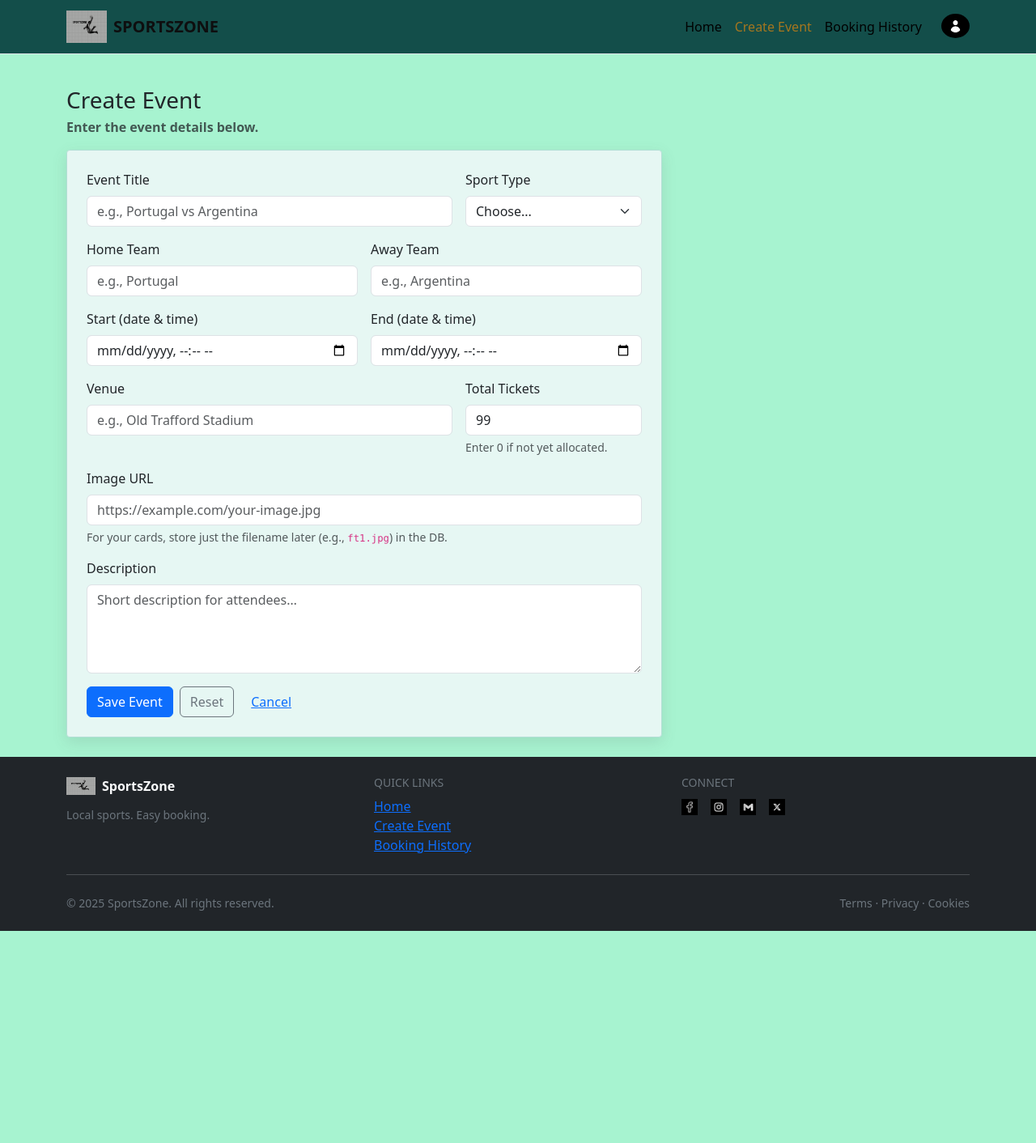
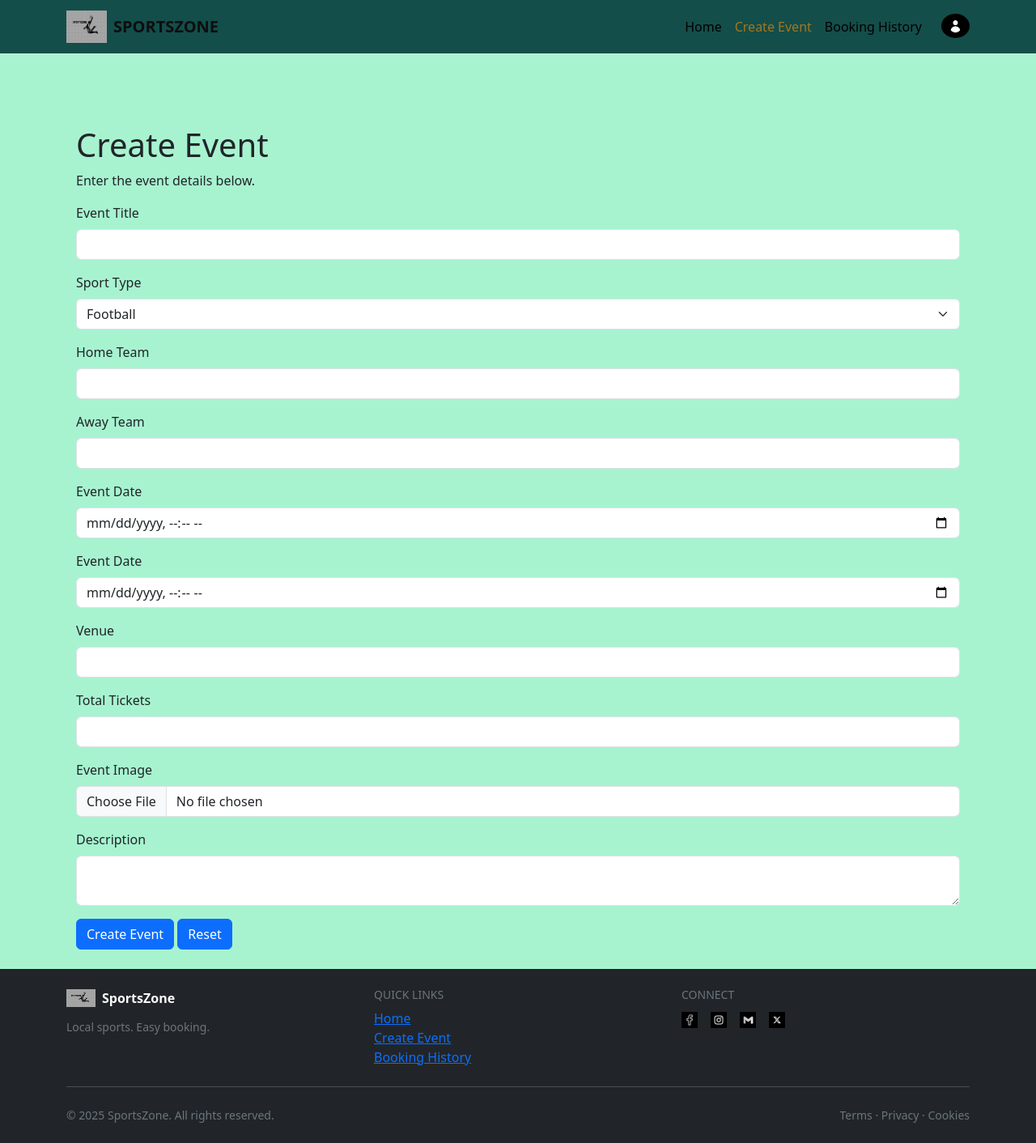
Before and after one commit to wangchuktashi/207-Group-33, a Flask app: page /create-event in a window 1280 px wide. Shown: the whole page at 81% size. Before the commit the page ends 1150 px from the top, so only its background shows below. Run offline with Flask 3, Linux system fonts and the light colour scheme; a user stored in the database is signed in; some libraries are stand-ins or nearby versions.

Commit message:
added eventform

```diff
--- a/a2/website/__init__.py
+++ b/a2/website/__init__.py
@@ -32,6 +32,7 @@ def create_app():
     from . import auth
     app.register_blueprint(auth.auth_bp)
 
+
     # --- Error Handling ---
     @app.errorhandler(404)
     def not_found_error(error):
--- a/a2/website/forms.py
+++ b/a2/website/forms.py
@@ -1,8 +1,9 @@
 # website/forms.py
 from flask_wtf import FlaskForm
-from wtforms.fields import TextAreaField, SubmitField, StringField, PasswordField
-from wtforms.validators import InputRequired, Length, Email, EqualTo
+from wtforms.fields import TextAreaField, IntegerField,  SubmitField, StringField, PasswordField, SelectField, DateTimeLocalField
+from wtforms.validators import InputRequired, Length, Email, EqualTo, AnyOf, NumberRange
 from flask_wtf.file import FileRequired, FileField, FileAllowed
+from datetime import datetime
 
 ALLOWED_FILE = {'PNG', 'JPG', 'JPEG', 'png', 'jpg', 'jpeg'}
 
@@ -36,14 +37,41 @@ class RegisterForm(FlaskForm):
     submit = SubmitField("Register")
 # event form
 class EventForm(FlaskForm):
-    name = StringField('Event Name', validators=[InputRequired()])
-    description = TextAreaField('Description', validators=[InputRequired()])
-    image = FileField('Destination Image', validators=[
+    event_title = StringField('Event Title', validators=[InputRequired(), Length(max=256)])
+    sport_type = SelectField(
+        'Sport Type',
+        choices=[
+            ('football', 'Football'),
+            ('basketball', 'Basketball'),
+            ('rugby', 'Rugby'),
+            ('cricket', 'Cricket'),
+            ('tennis', 'Tennis'),
+            ('hockey', 'Hockey'),
+        ],
+        validators=[
+            InputRequired(message='Please choose a sport'),
+            AnyOf(values=['football','basketball','rugby','cricket','tennis','hockey'],
+                  message='Invalid sport selected')
+        ]
+    )
+    home_team = StringField('Home Team', validators=[InputRequired(),  Length(max=64)])
+    away_team = StringField('Away Team', validators=[InputRequired(),  Length(max=64)])
+    start_datetime = DateTimeLocalField('Event Date', format='%Y-%m-%dT%H:%M',
+                               validators=[InputRequired(message='Please choose a start date and time')])
+    end_datetime = DateTimeLocalField('Event Date', format='%Y-%m-%dT%H:%M',
+                           validators=[InputRequired(message='Please choose an end date time.')])
+    venue = StringField('Venue', validators=[InputRequired(), Length(max=128)])
+    total_tickets = IntegerField(
+        'Total Tickets',
+        validators=[InputRequired(), NumberRange(min=1, max=50000)],
+        render_kw={'min': 1, 'max': 50000, 'step': 1}
+    )
+    image = FileField('Event Image', validators=[
         FileRequired(message = 'Image cannot be empty'),
         FileAllowed(ALLOWED_FILE, message='Only supports png, jpg, JPG, PNG')])
-    currency = StringField('Currency', validators=[InputRequired()])
-    submit = SubmitField("Create")
-    # more to add...
+    description = TextAreaField('Description', validators=[InputRequired(message='Short description for attendees...')])
+    submit = SubmitField("Create Event")
+    reset = SubmitField("Reset")
 
 
 # user comment form
--- a/a2/website/templates/create_event.html
+++ b/a2/website/templates/create_event.html
@@ -1,178 +1,24 @@
-{% extends "base.html" %}
-{% block title %}{{ 'Update Event' if event else 'Create Event' }} · SportsZone{% endblock %}
+{% extends 'base.html' %}
 
-{% block extra_css %}
-<style>
-  .panel{
-    background:#e6f7f3;
-    border:1px solid #b2dfd5;
-    border-radius:.250rem;
-    box-shadow:0 6px 18px rgba(84,97,96,.15);
-  }
-</style>
-{% endblock %}
+{% from 'bootstrap5/form.html' import render_form %}
 
 {% block body %}
-<header class="mb-3">
-  <h1 class="h3 mb-1">{{ 'Update Event' if event else 'Create Event' }}</h1>
-  <p class="text-muted mb-0 fw-bold">Enter the event details below.</p>
-</header>
+  <div class="container">
+    <div class="row mt-5">
+      <div class="col-md-12">
 
-{# Flash messages from the controller (e.g., flash('Event saved (demo).')) #}
-{% with messages = get_flashed_messages() %}
-  {% if messages %}
-    <div class="alert alert-success" role="alert">
-      {{ messages[0] }}
+        <h1>Create Event</h1>
+        <p>Enter the event details below.</p>
+
+        <!-- to prevent double clicks -->
+        <form method="post" enctype="multipart/form-data" onsubmit="this.querySelector('button[type=submit]').disabled=true;">
+          {{ form.hidden_tag() }}
+          {{ render_form(form) }}
+        </form>
+
+
+      </div>
     </div>
-  {% endif %}
-{% endwith %}
+  </div>
 
-<div class="row g-4">
-  <div class="col-lg-8">
-    <form class="panel p-3 p-md-4" method="post" action="{{ url_for('main.create_event') }}">
-      <div class="row g-3">
-        <!-- Title + Sport -->
-        <div class="col-md-8">
-          <label class="form-label">Event Title</label>
-          <input
-            type="text"
-            class="form-control"
-            name="title"
-            placeholder="e.g., Portugal vs Argentina"
-            value="{{ event.title if event is defined else '' }}"
-            required
-          >
-        </div>
-        <div class="col-md-4">
-          <label class="form-label">Sport Type</label>
-          <select class="form-select" name="sport" required>
-            <option value="" disabled {{ '' if event is defined else 'selected' }}>Choose...</option>
-            {% set sport = event.sport|lower if event is defined else '' %}
-            <option {{ 'selected' if sport=='football' else '' }}>Football</option>
-            <option {{ 'selected' if sport=='basketball' else '' }}>Basketball</option>
-            <option {{ 'selected' if sport=='rugby' else '' }}>Rugby</option>
-            <option {{ 'selected' if sport=='cricket' else '' }}>Cricket</option>
-            <option {{ 'selected' if sport=='tennis' else '' }}>Tennis</option>
-            <option {{ 'selected' if sport=='hockey' else '' }}>Hockey</option>
-          </select>
-        </div>
-
-        <!-- Teams (optional for display only; your details page derives from title) -->
-        <div class="col-md-6">
-          <label class="form-label">Home Team</label>
-          <input
-            type="text"
-            class="form-control"
-            name="home"
-            placeholder="e.g., Portugal"
-            value="{{ event.home if event is defined and event.home is defined else '' }}"
-            required
-          >
-        </div>
-        <div class="col-md-6">
-          <label class="form-label">Away Team</label>
-          <input
-            type="text"
-            class="form-control"
-            name="away"
-            placeholder="e.g., Argentina"
-            value="{{ event.away if event is defined and event.away is defined else '' }}"
-            required
-          >
-        </div>
-
-        <!-- Timing -->
-        <div class="col-md-6">
-          <label class="form-label">Start (date & time)</label>
-          <input
-            type="datetime-local"
-            class="form-control"
-            name="start"
-            value="{{ event.start_value if event is defined and event.start_value is defined else '' }}"
-            required
-          >
-        </div>
-        <div class="col-md-6">
-          <label class="form-label">End (date & time)</label>
-          <input
-            type="datetime-local"
-            class="form-control"
-            name="end"
-            value="{{ event.end_value if event is defined and event.end_value is defined else '' }}"
-            required
-          >
-        </div>
-
-        <!-- Venue + Tickets -->
-        <div class="col-md-8">
-          <label class="form-label">Venue</label>
-          <input
-            type="text"
-            class="form-control"
-            name="venue"
-            placeholder="e.g., Old Trafford Stadium"
-            value="{{ event.venue if event is defined else '' }}"
-            required
-          >
-        </div>
-        <div class="col-md-4">
-          <label class="form-label">Total Tickets</label>
-          <input
-            type="number"
-            class="form-control"
-            name="tickets"
-            min="0"
-            value="{{ event.capacity if event is defined and event.capacity is defined else 99 }}"
-            required
-          >
-          <div class="form-text">Enter 0 if not yet allocated.</div>
-        </div>
-
-        <!-- Image -->
-        <div class="col-12">
-          <label class="form-label">Image URL</label>
-          <input
-            type="url"
-            class="form-control"
-            name="image"
-            placeholder="https://example.com/your-image.jpg"
-            value="{% if event is defined %}{{ event.hero_image if event.hero_image is defined else event.image }}{% endif %}"
-          >
-          <div class="form-text">For your cards, store just the filename later (e.g., <code>ft1.jpg</code>) in the DB.</div>
-        </div>
-
-        <!-- Description -->
-        <div class="col-12">
-          <label class="form-label">Description</label>
-          <textarea
-            class="form-control"
-            name="description"
-            rows="4"
-            placeholder="Short description for attendees…"
-            required
-          >{{ event.description if event is defined else '' }}</textarea>
-        </div>
-
-        <!-- Actions -->
-        <div class="col-12 d-flex gap-2">
-          <button type="submit" class="btn btn-primary">Save Event</button>
-          <button type="reset" class="btn btn-outline-secondary">Reset</button>
-          <a href="{{ url_for('main.index') }}" class="btn btn-link">Cancel</a>
-        </div>
-      </div>
-    </form>
-  </div>
-</div>
-
-{# Optional modal kept for later; not auto-triggered to avoid custom JS in this unit #}
-<div class="modal fade" id="savedModal" tabindex="-1" aria-hidden="true">
-  <div class="modal-dialog"><div class="modal-content">
-    <div class="modal-header"><h5 class="modal-title">Event Saved</h5><button class="btn-close" data-bs-dismiss="modal" aria-label="Close"></button></div>
-    <div class="modal-body small text-muted">Event Created Successfully.</div>
-    <div class="modal-footer">
-      <a class="btn btn-outline-secondary" data-bs-dismiss="modal">Keep Editing</a>
-      <a class="btn btn-primary" href="{{ url_for('main.index') }}">Back to Home</a>
-    </div>
-  </div></div>
-</div>
 {% endblock %}
--- a/a2/website/views.py
+++ b/a2/website/views.py
@@ -1,11 +1,17 @@
+# website/views.py
+import os
 from datetime import datetime
-from flask import Blueprint, render_template, request, redirect, url_for, flash
+from flask import Blueprint, render_template, request, redirect, url_for
+from flask_login import login_required
+from werkzeug.utils import secure_filename
+
 from . import db
-from flask_login import current_user, login_required
-from .models import Event, EventStatus, Venue, Comment
+from .models import Event, EventStatus, Venue, Comment  # (Comment is here if you add posting later)
+from .forms import EventForm, CommentForm                # EventForm is used below
 
 mainbp = Blueprint('main', __name__)
 
+# ---------- Home (public) ----------
 @mainbp.route('/', endpoint='index')
 def index():
     # optional filters used by your toolbar
@@ -32,52 +38,86 @@ def index():
     events = [e for e in events if ok(e)]
     return render_template('index.html', title="SportsZone | Home", events=events)
 
+# ---------- View a single event (public) ----------
 @mainbp.route('/event/<int:event_id>', endpoint='view_event')
 def view_event(event_id):
     e = Event.query.get_or_404(event_id)
-
     return render_template('event.html', title=e.title, event=e)
 
+# ---------- Create event via WTForms + upload (login required) ----------
 @mainbp.route('/create-event', methods=['GET', 'POST'], endpoint='create_event')
 @login_required
 def create_event():
-    if request.method == 'POST':
-        f = request.form
+    form = EventForm()
 
-        # upsert venue quickly
-        vname = (f.get('venue') or '').strip()
-        venue = Venue.query.filter_by(venue_name=vname).first()
-        if not venue:
-            venue = Venue(venue_name=vname, capacity=int(f.get('tickets') or 0))
-            db.session.add(venue)
-            db.session.flush()
+    # If user clicked reset, just reload the form
+    if form.reset.data:
+        return redirect(url_for('main.create_event'))
 
-        def parse_dt(val):
-            try:    return datetime.strptime(val, "%Y-%m-%dT%H:%M")
-            except: return None
+    if form.validate_on_submit() and form.submit.data:
+        # save upload (returns filename or None)
+        filename = _save_upload(form)
 
-        e = Event(
-            venue_id=venue.id if venue else None,
-            sports_type=f.get('sport'),
-            event_title=f.get('title'),
-            home_team_name=f.get('home'),
-            away_team_name=f.get('away'),
-            event_image=f.get('image') or "",
-            start_datetime=parse_dt(f.get('start')),
-            end_datetime=parse_dt(f.get('end')),
+        # ensure venue exists (model stores venue_id)
+        venue_name = (form.venue.data or "").strip()
+        venue = None
+        if venue_name:
+            venue = Venue.query.filter_by(venue_name=venue_name).first()
+            if not venue:
+                venue = Venue(venue_name=venue_name)
+                db.session.add(venue)
+                db.session.flush()  # get id
+
+        # map form fields to Event model columns
+        event = Event(
+            sports_type      = form.sport_type.data,
+            event_title      = form.event_title.data,
+            home_team_name   = form.home_team.data,
+            away_team_name   = form.away_team.data,
+            start_datetime   = form.start_datetime.data,
+            end_datetime     = form.end_datetime.data,
+            event_image      = filename or ""
         )
-        db.session.add(e)
+        if venue:
+            event.venue = venue  # sets venue_id via relationship
+
+        db.session.add(event)
         db.session.flush()
-        db.session.add(EventStatus(event_id=e.id, event_status="Open"))
+        db.session.add(EventStatus(event_id=event.id, event_status="Open"))
         db.session.commit()
 
-        flash('Event saved.', 'success')
-        return redirect(url_for('main.view_event', event_id=e.id))
+        # After a successful create, you can redirect back to the form or to the new event
+        return redirect(url_for('main.view_event', event_id=event.id))
 
-    return render_template('create_event.html', title="Create Event")
+    return render_template('create_event.html', form=form, title="Create Event")
 
-
+# ---------- Booking page (leave as-is) ----------
 @mainbp.route('/booking', endpoint='booking')
 @login_required
 def booking():
     return render_template('booking.html', title="Booking History")
+
+# ---------- helper: save upload to static/img and return filename ----------
+def _save_upload(form):
+    file_field = getattr(form, 'image', None)
+    if not file_field or not file_field.data:
+        return None
+
+    fp = file_field.data
+    filename = secure_filename(getattr(fp, 'filename', '') or '')
+    if not filename:
+        return None
+
+    # Save into your app's static/img directory
+    from flask import current_app
+    upload_dir = os.path.join(current_app.root_path, 'static', 'img')
+    os.makedirs(upload_dir, exist_ok=True)
+
+    try:
+        fp.save(os.path.join(upload_dir, filename))
+    except Exception:
+        # Keep it simple per your request: on error, just skip storing a file
+        return None
+
+    # store only the filename in DB
+    return filename
```
